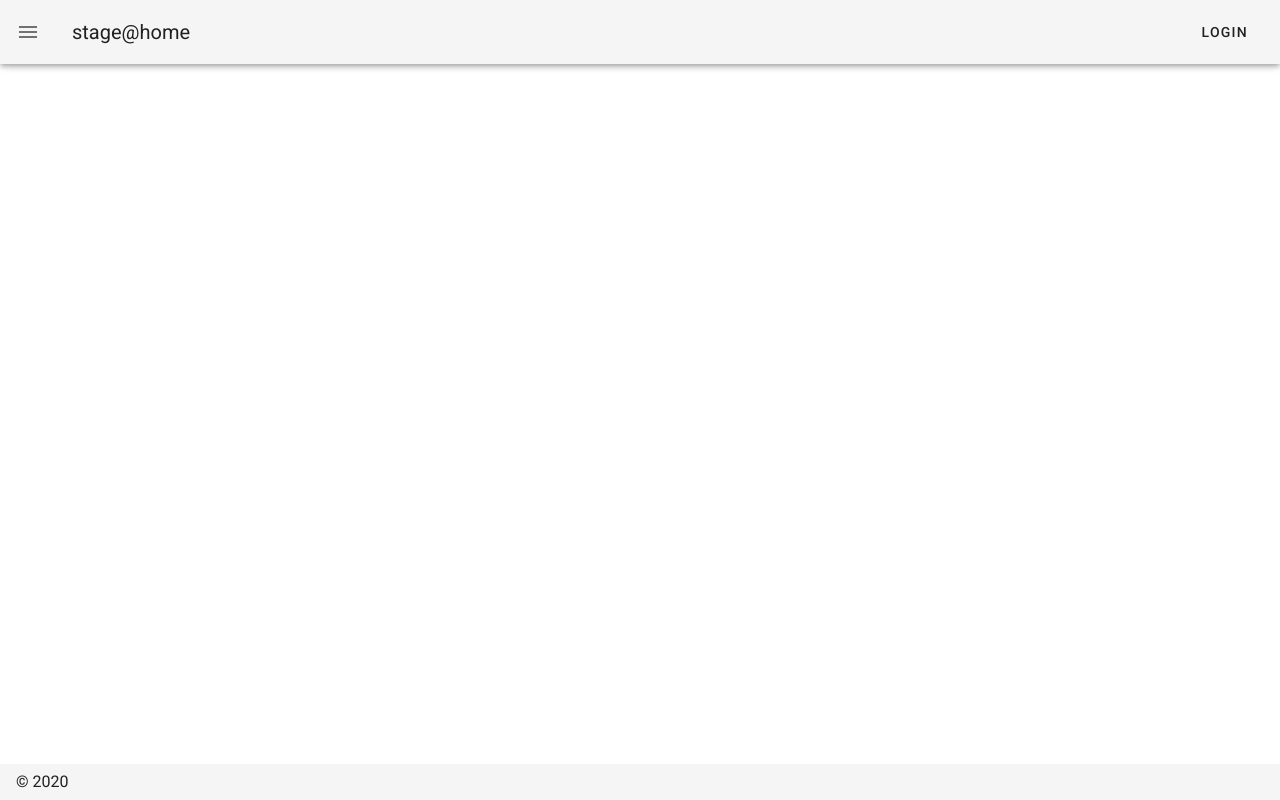
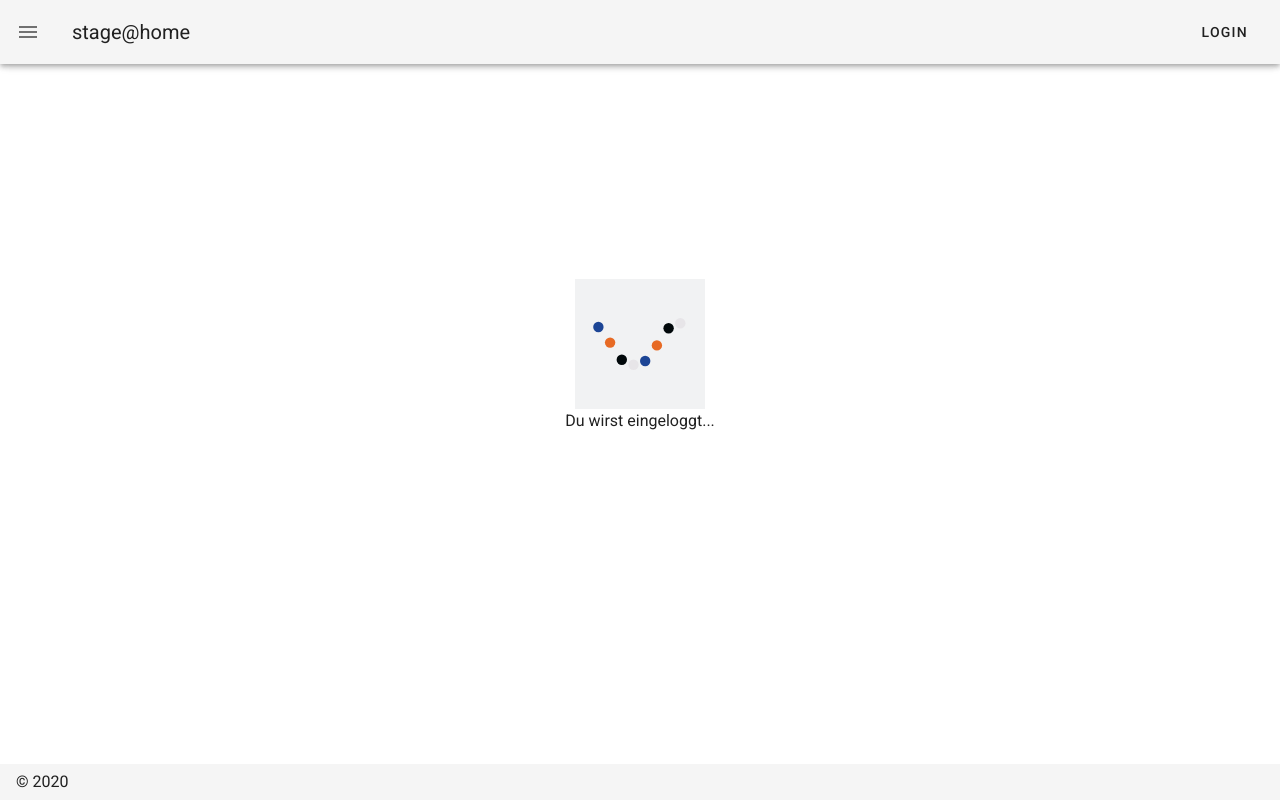
Before and after one commit to Crisphi/bezahlstream, a Nuxt app in the folder Frontend/: page /auth/callback in a window 1280 px wide. Built offline with nearby package versions, Linux system fonts and the light colour scheme.

Commit message:
Add callback page for identify providers

```diff
--- a/Frontend/nuxt.config.js
+++ b/Frontend/nuxt.config.js
@@ -62,7 +62,8 @@ export default {
   auth: {
     redirect: {
       login: '/login',
-      home: '/'
+      home: '/',
+      callback: '/auth/callback'
     },
     strategies: {}
   },
--- /dev/null
+++ b/Frontend/pages/auth/callback.vue
@@ -0,0 +1,16 @@
+<template>
+  <div class="callback-container">
+    <img alt="Loading..." src="~/assets/loading.svg" width="130px" />
+    Du wirst eingeloggt...
+  </div>
+</template>
+
+<style scoped>
+.callback-container {
+  display: flex;
+  flex-direction: column;
+  align-items: center;
+  justify-content: center;
+  min-height: 70vh;
+}
+</style>
```
